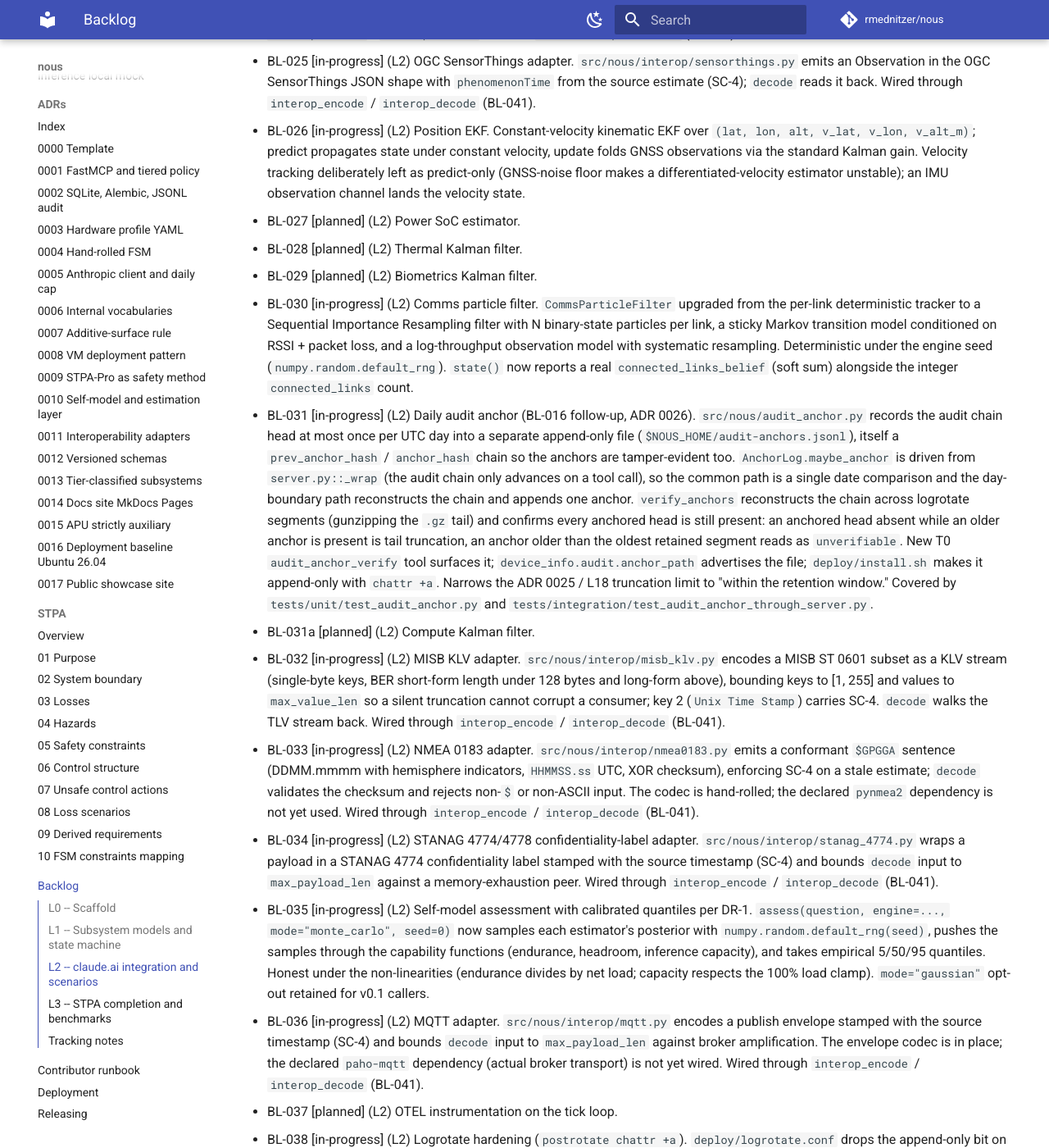
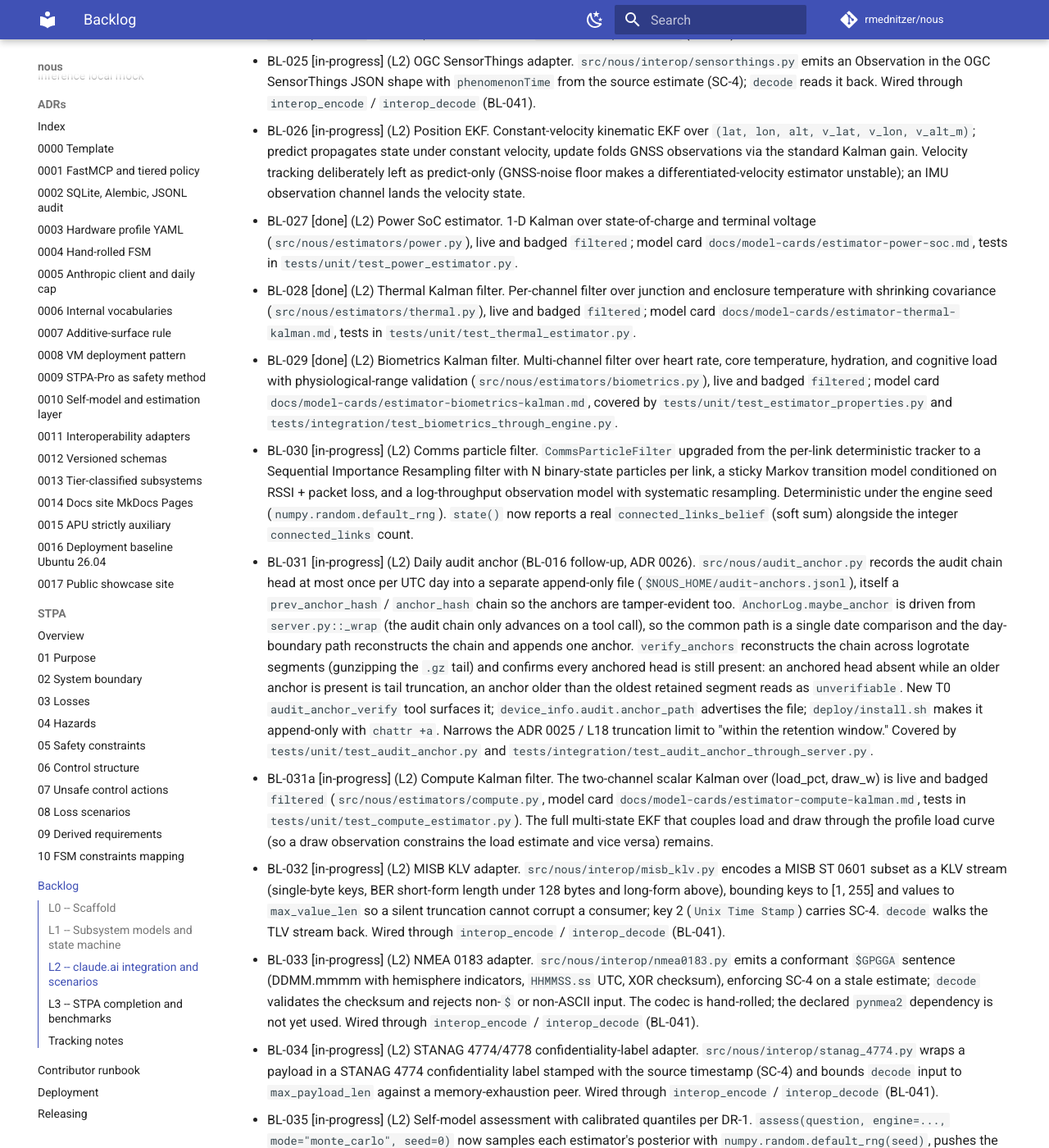
Before and after one commit to rmednitzer/nous, an MkDocs documentation site: the page built from docs/backlog.md, in a window 1280 px wide and 1400 px high, scrolled down 3091 px. Shown: the whole window at 82% size. Built offline with MkDocs 1.6.1 and Material for MkDocs 9.7.7, drawn with Linux system fonts in a browser that asks for light colours; comment, search, counter and statistics services are not loaded.

Commit message:
docs(backlog): reconcile stale estimator status markers (deep audit, part 1)
First part of a deep accuracy audit of the backlog, ADRs, and docs. The
estimator items lagged the code:

- BL-027 (Power SoC), BL-028 (Thermal Kalman), BL-029 (Biometrics Kalman)
  were marked [planned] but the filters are live, badged `filtered`,
  model-carded, and tested. Mark them [done] with code/test/card references.
- BL-031a (Compute Kalman) conflated the shipped basic filter with the
  deferred full EKF. Mark [in-progress] and make the split explicit: the
  two-channel scalar Kalman is live; the multi-state EKF coupling load and
  draw through the load curve remains.

ADR and broader-doc accuracy passes land in follow-up commits on this branch.

https://claude.ai/code/session_01TSCWNdN5j8fLKEidGUadf4

```diff
--- a/docs/backlog.md
+++ b/docs/backlog.md
@@ -41,12 +41,12 @@ possible.
 - BL-024 [in-progress] (L2) CoT/TAK adapter (XML encode + decode). `src/nous/interop/cot.py` emits a CoT 2.0 `<event>` (`time` / `start` / `stale` attributes), XML-escapes every interpolated field against attribute injection, and enforces SC-4 (stamps the source-estimate timestamp; refuses to emit a stale estimate); `decode` parses the event back. Round-trips through the `interop_encode` / `interop_decode` tools off `nous.interop.REGISTRY` (BL-041).
 - BL-025 [in-progress] (L2) OGC SensorThings adapter. `src/nous/interop/sensorthings.py` emits an Observation in the OGC SensorThings JSON shape with `phenomenonTime` from the source estimate (SC-4); `decode` reads it back. Wired through `interop_encode` / `interop_decode` (BL-041).
 - BL-026 [in-progress] (L2) Position EKF. Constant-velocity kinematic EKF over `(lat, lon, alt, v_lat, v_lon, v_alt_m)`; predict propagates state under constant velocity, update folds GNSS observations via the standard Kalman gain. Velocity tracking deliberately left as predict-only (GNSS-noise floor makes a differentiated-velocity estimator unstable); an IMU observation channel lands the velocity state.
-- BL-027 [planned] (L2) Power SoC estimator.
-- BL-028 [planned] (L2) Thermal Kalman filter.
-- BL-029 [planned] (L2) Biometrics Kalman filter.
+- BL-027 [done] (L2) Power SoC estimator. 1-D Kalman over state-of-charge and terminal voltage (`src/nous/estimators/power.py`), live and badged `filtered`; model card `docs/model-cards/estimator-power-soc.md`, tests in `tests/unit/test_power_estimator.py`.
+- BL-028 [done] (L2) Thermal Kalman filter. Per-channel filter over junction and enclosure temperature with shrinking covariance (`src/nous/estimators/thermal.py`), live and badged `filtered`; model card `docs/model-cards/estimator-thermal-kalman.md`, tests in `tests/unit/test_thermal_estimator.py`.
+- BL-029 [done] (L2) Biometrics Kalman filter. Multi-channel filter over heart rate, core temperature, hydration, and cognitive load with physiological-range validation (`src/nous/estimators/biometrics.py`), live and badged `filtered`; model card `docs/model-cards/estimator-biometrics-kalman.md`, covered by `tests/unit/test_estimator_properties.py` and `tests/integration/test_biometrics_through_engine.py`.
 - BL-030 [in-progress] (L2) Comms particle filter. `CommsParticleFilter` upgraded from the per-link deterministic tracker to a Sequential Importance Resampling filter with N binary-state particles per link, a sticky Markov transition model conditioned on RSSI + packet loss, and a log-throughput observation model with systematic resampling. Deterministic under the engine seed (`numpy.random.default_rng`). `state()` now reports a real `connected_links_belief` (soft sum) alongside the integer `connected_links` count.
 - BL-031 [in-progress] (L2) Daily audit anchor (BL-016 follow-up, ADR 0026). `src/nous/audit_anchor.py` records the audit chain head at most once per UTC day into a separate append-only file (`$NOUS_HOME/audit-anchors.jsonl`), itself a `prev_anchor_hash` / `anchor_hash` chain so the anchors are tamper-evident too. `AnchorLog.maybe_anchor` is driven from `server.py::_wrap` (the audit chain only advances on a tool call), so the common path is a single date comparison and the day-boundary path reconstructs the chain and appends one anchor. `verify_anchors` reconstructs the chain across logrotate segments (gunzipping the `.gz` tail) and confirms every anchored head is still present: an anchored head absent while an older anchor is present is tail truncation, an anchor older than the oldest retained segment reads as `unverifiable`. New T0 `audit_anchor_verify` tool surfaces it; `device_info.audit.anchor_path` advertises the file; `deploy/install.sh` makes it append-only with `chattr +a`. Narrows the ADR 0025 / L18 truncation limit to "within the retention window." Covered by `tests/unit/test_audit_anchor.py` and `tests/integration/test_audit_anchor_through_server.py`.
-- BL-031a [planned] (L2) Compute Kalman filter.
+- BL-031a [in-progress] (L2) Compute Kalman filter. The two-channel scalar Kalman over (load_pct, draw_w) is live and badged `filtered` (`src/nous/estimators/compute.py`, model card `docs/model-cards/estimator-compute-kalman.md`, tests in `tests/unit/test_compute_estimator.py`). The full multi-state EKF that couples load and draw through the profile load curve (so a draw observation constrains the load estimate and vice versa) remains.
 - BL-032 [in-progress] (L2) MISB KLV adapter. `src/nous/interop/misb_klv.py` encodes a MISB ST 0601 subset as a KLV stream (single-byte keys, BER short-form length under 128 bytes and long-form above), bounding keys to [1, 255] and values to `max_value_len` so a silent truncation cannot corrupt a consumer; key 2 (`Unix Time Stamp`) carries SC-4. `decode` walks the TLV stream back. Wired through `interop_encode` / `interop_decode` (BL-041).
 - BL-033 [in-progress] (L2) NMEA 0183 adapter. `src/nous/interop/nmea0183.py` emits a conformant `$GPGGA` sentence (DDMM.mmmm with hemisphere indicators, `HHMMSS.ss` UTC, XOR checksum), enforcing SC-4 on a stale estimate; `decode` validates the checksum and rejects non-`$` or non-ASCII input. The codec is hand-rolled; the declared `pynmea2` dependency is not yet used. Wired through `interop_encode` / `interop_decode` (BL-041).
 - BL-034 [in-progress] (L2) STANAG 4774/4778 confidentiality-label adapter. `src/nous/interop/stanag_4774.py` wraps a payload in a STANAG 4774 confidentiality label stamped with the source timestamp (SC-4) and bounds `decode` input to `max_payload_len` against a memory-exhaustion peer. Wired through `interop_encode` / `interop_decode` (BL-041).
```
